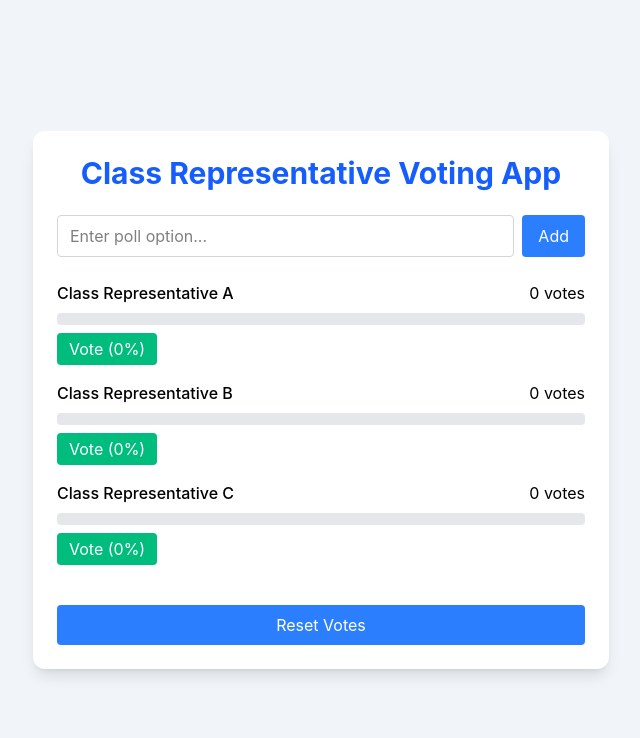
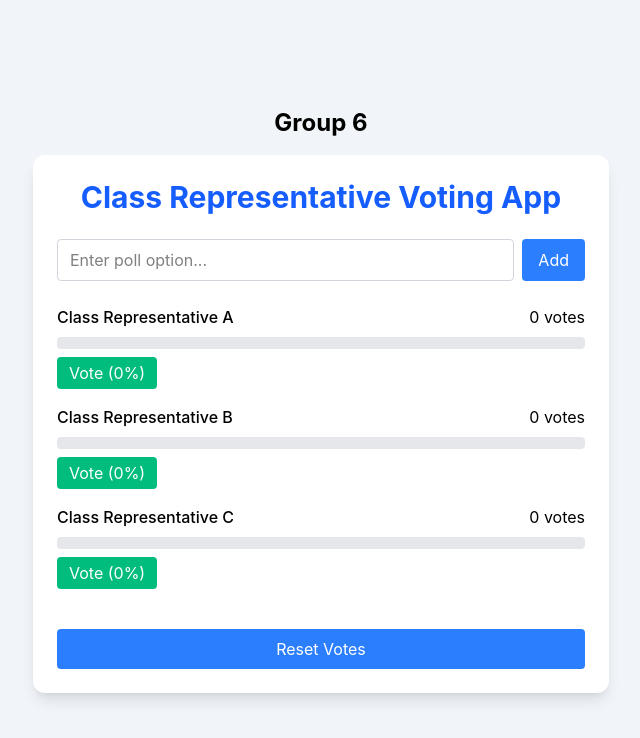
Before and after one commit to EzraKipyego/Voting_App, a React (Vite) app: page / in a window 1280 px wide. Shown: the top 738 px of the page, without its empty margins (319-959 px from the left). Built offline with nearby package versions, Linux system fonts and the light colour scheme.

Commit message:
Added title in App.jsx

```diff
--- a/src/App.jsx
+++ b/src/App.jsx
@@ -60,8 +60,11 @@ function App() {
   const totalVotes = options.reduce((sum, opt) => sum + opt.votes, 0);
 
   return (
-    <div className="min-h-screen bg-slate-100 flex justify-center items-center p-4">
-      <div className="w-full max-w-xl bg-white shadow-lg rounded-xl p-6">
+
+    <div className="min-h-screen bg-slate-100 flex flex-col justify-center items-center p-4">
+  <h1 className="text-2xl font-bold mb-4">Group 6</h1>
+
+  <div className="w-full max-w-xl bg-white shadow-lg rounded-xl p-6">
 
         <h1 className="text-3xl font-bold text-center text-blue-600 mb-6">
           Class Representative Voting App
```
